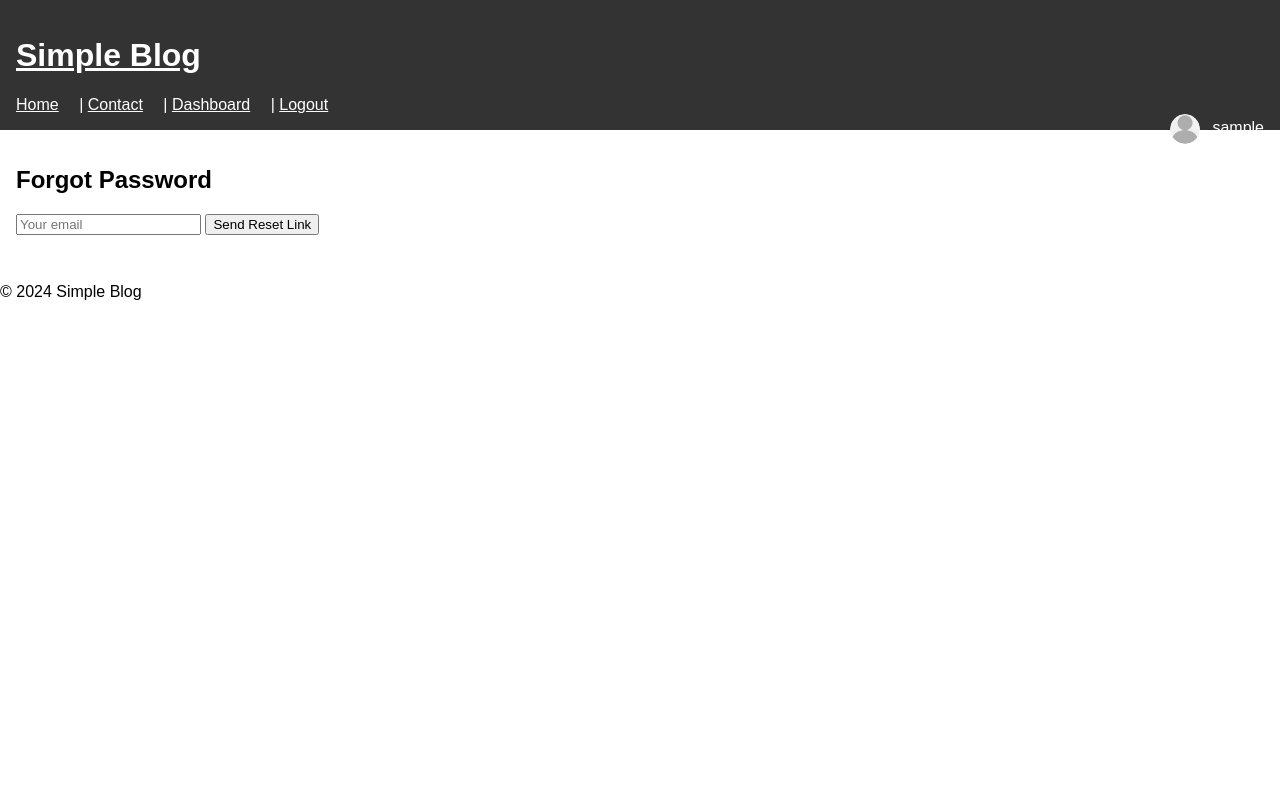
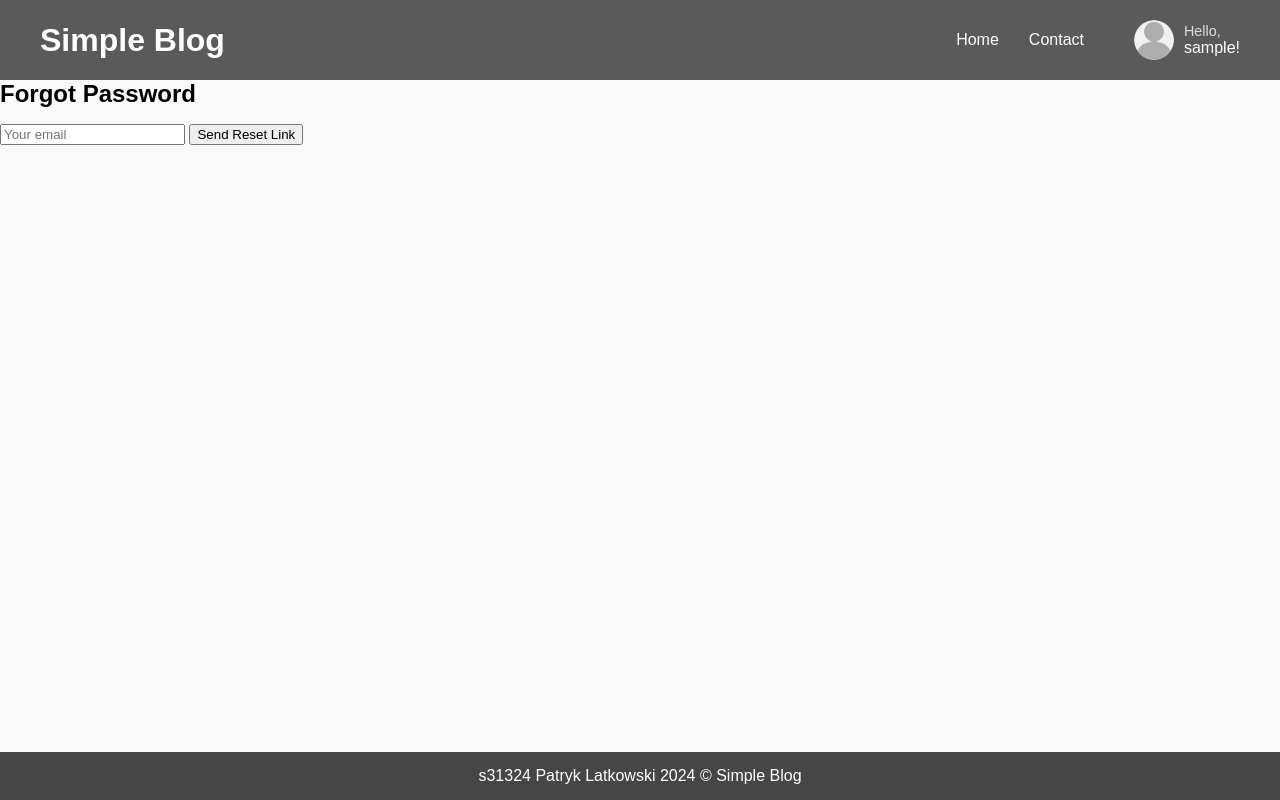
Before and after one commit to s31324-pj/wprg-blog, a PHP site: page /wprg/projekt-wprg/forgot in a window 1280 px wide. Run offline with PHP 8.4, Linux system fonts and the light colour scheme; the visitor is signed in with stand-in values (Sample User, id 1); some libraries are stand-ins or nearby versions.

Commit message:
Wystylizowano nagłówek, home i stopkę

```diff
--- a/css/style.css
+++ b/css/style.css
@@ -1,20 +1,180 @@
-body { font-family: Arial, sans-serif; margin: 0; padding:0; }
-header { background:#333; color:#fff; padding:1em; }
-header a { color:#fff; margin-right:1em; }
-header .user-info {
-    float: right;
+/*   General   */
+
+* {
+    box-sizing: border-box;
+    text-decoration: none;
 }
+
+a {
+    color: inherit
+}
+
+p, h1, h2, h3, h4, h5, h6 {
+    margin: 0;
+    padding: 0;
+}
+
+.content {
+    max-width: 1200px;
+    margin: 0 auto;
+    display: flex;
+}
+
 .avatar {
-    width: 30px;
-    height: 30px;
+    width: 40px;
+    height: 40px;
     border-radius: 50%;
     vertical-align: middle;
-    margin-right: 0.5em;
 }
-main { padding:1em; }
-.post { border-bottom:1px solid #ccc; margin-bottom:1em; }
-.comment { margin-left:1em; }
-form { margin:1em 0; }
+
+html, body {
+  height: 100%;
+  margin: 0;
+}
+
+
+body {
+    font-family: Arial, sans-serif;
+    margin: 0;
+    padding:0;
+    background: #fafafa;
+    display: flex;
+    flex-direction: column;
+}
+
+main {
+    padding: 0;
+    margin: 0;
+    flex: 1;
+}
+
+section {
+    padding: 0 20px;
+    margin: 80px 0;
+}
+
+.post-tile {
+    padding: 20px;
+    border: 1px solid #ccc;
+    background: white;
+    border-radius: 10px;
+    width: 100%;
+    display: flex;
+    flex-direction: column;
+    gap: 12px;
+}
+
+.post-tile img {
+  width: 100%;
+  height: 230px;
+  object-fit: cover;
+  object-position: center;
+  border-radius: 10px;
+  margin-bottom: 7px;
+}
+
+
+.post-tile .post-info {
+    margin-top: auto
+}
+
+
+/*   Header   */
+
+header {
+    background:#5a5a5a;
+    color:#fff;
+    padding: 20px 20px;
+}
+
+header .content {
+    display: flex;
+    justify-content: space-between;
+    align-items: center;
+
+}
+
+header nav {
+    display: flex;
+    gap: 30px;
+    justify-content: center;
+    align-items: center;
+}
+
+header a {
+    color:#fff;
+}
+
+header nav .user-info {
+    display: flex;
+    gap: 10px;
+    align-items: center;
+    margin-left: 20px;
+}
+
+header .user-info #header-greeting {
+    display: flex;
+    flex-direction: column;
+}
+
+header .user-info #header-greeting #header-hello{
+    font-size: 0.9em;
+    opacity: 0.8;
+}
+
+header nav #logout-link {
+    opacity: 0.7;
+}
+
+
+
+
+/*   Content of pages   */
+/*   Home   */
+.home-page .content {
+    display: flex;
+    flex-direction: column;
+}
+
+.home-page #post-grid {
+    display: grid;
+    grid-template-columns: repeat(3,1fr);
+    gap: 32px;
+}
+
+
+
+
+
+
+/*    footer    */
+footer {
+    background: #464646;
+    color:#fff;
+    padding: 15px 20px;
+    margin-top: auto;
+}
+
+footer .content {
+    display: flex;
+    justify-content: center;
+    align-items: center;
+}
+
+
+
+
+
+
+
+.comment {
+    margin-left: 1em;
+}
+
+form {
+    margin: 1em 0;
+}
+
 .dashboard-nav {
     margin: 1em 0;
 }
@@ -22,10 +182,6 @@ form { margin:1em 0; }
     margin-right: 1em;
 }
 
-@media (max-width:600px){
-    header nav a { display:block; margin:0.5em 0; }
-img { max-width:100%; height:auto; }
-}
 
 .media-grid {
     display: flex;
@@ -35,3 +191,17 @@ img { max-width:100%; height:auto; }
 .media-item {
     text-align: center;
 }
+
+
+
+
+@media (max-width:600px){
+    header nav a {
+        display: block;
+        margin: 0.5em 0;
+    }
+    img {
+        max-width: 100%;
+        height: auto;
+    }
+}
--- a/footer.php
+++ b/footer.php
@@ -1,6 +1,8 @@
 </main>
 <footer>
-    <p>&copy; 2024 Simple Blog</p>
+    <div class="content">
+        <p>s31324 Patryk Latkowski 2024 &copy; Simple Blog</p>
+    </div>
 </footer>
 </body>
 </html>
--- a/header.php
+++ b/header.php
@@ -9,24 +9,18 @@
 </head>
 <body>
 <header>
-    <h1><a href="<?php echo BASE_PATH; ?>">Simple Blog</a></h1>
-    <nav>
-        <a href="<?php echo BASE_PATH; ?>">Home</a> |
-        <a href="<?php echo BASE_PATH; ?>contact">Contact</a> |
-        <?php if(isset($_SESSION['user']) && in_array($_SESSION['user']['role'], ['author','admin'])): ?>
-            <a href="<?php echo BASE_PATH; ?>dashboard">Dashboard</a> |
-        <?php endif; ?>
-        <?php if(isset($_SESSION['user'])): ?>
-            <a href="<?php echo BASE_PATH; ?>logout">Logout</a>
-        <?php else: ?>
-            <a href="<?php echo BASE_PATH; ?>login">Login</a>
-        <?php endif; ?>
-    </nav>
-    <?php if(isset($_SESSION['user'])): ?>
-        <span class="user-info">
-            <img src="<?php echo BASE_PATH . (!empty($_SESSION['user']['profile_picture']) ? $_SESSION['user']['profile_picture'] : 'content/default-pfp.webp'); ?>" alt="Profile" class="avatar">
-            <?php echo htmlspecialchars($_SESSION['user']['username']); ?>
-        </span>
-    <?php endif; ?>
+    <div class="content">
+        <h1><a href="<?php echo BASE_PATH; ?>">Simple Blog</a></h1>
+        <nav>
+            <a href="<?php echo BASE_PATH; ?>">Home</a>
+            <a href="<?php echo BASE_PATH; ?>contact">Contact</a>
+            <?php if(isset($_SESSION['user'])): ?>
+                <a href="<?php echo BASE_PATH; ?>dashboard" class="user-info">
+                    <img src="<?php echo BASE_PATH . (!empty($_SESSION['user']['profile_picture']) ? $_SESSION['user']['profile_picture'] : 'content/default-pfp.webp'); ?>" alt="Profile" class="avatar">
+                    <div id="header-greeting"><span id="header-hello">Hello,</span><span id="header-username"><?php echo htmlspecialchars($_SESSION['user']['username']); ?>!</span></div>
+                </a>
+            <?php endif; ?>
+        </nav>
+    </div>
 </header>
 <main>
```
Also changed, not shown: index.php (+19 -7 lines).
